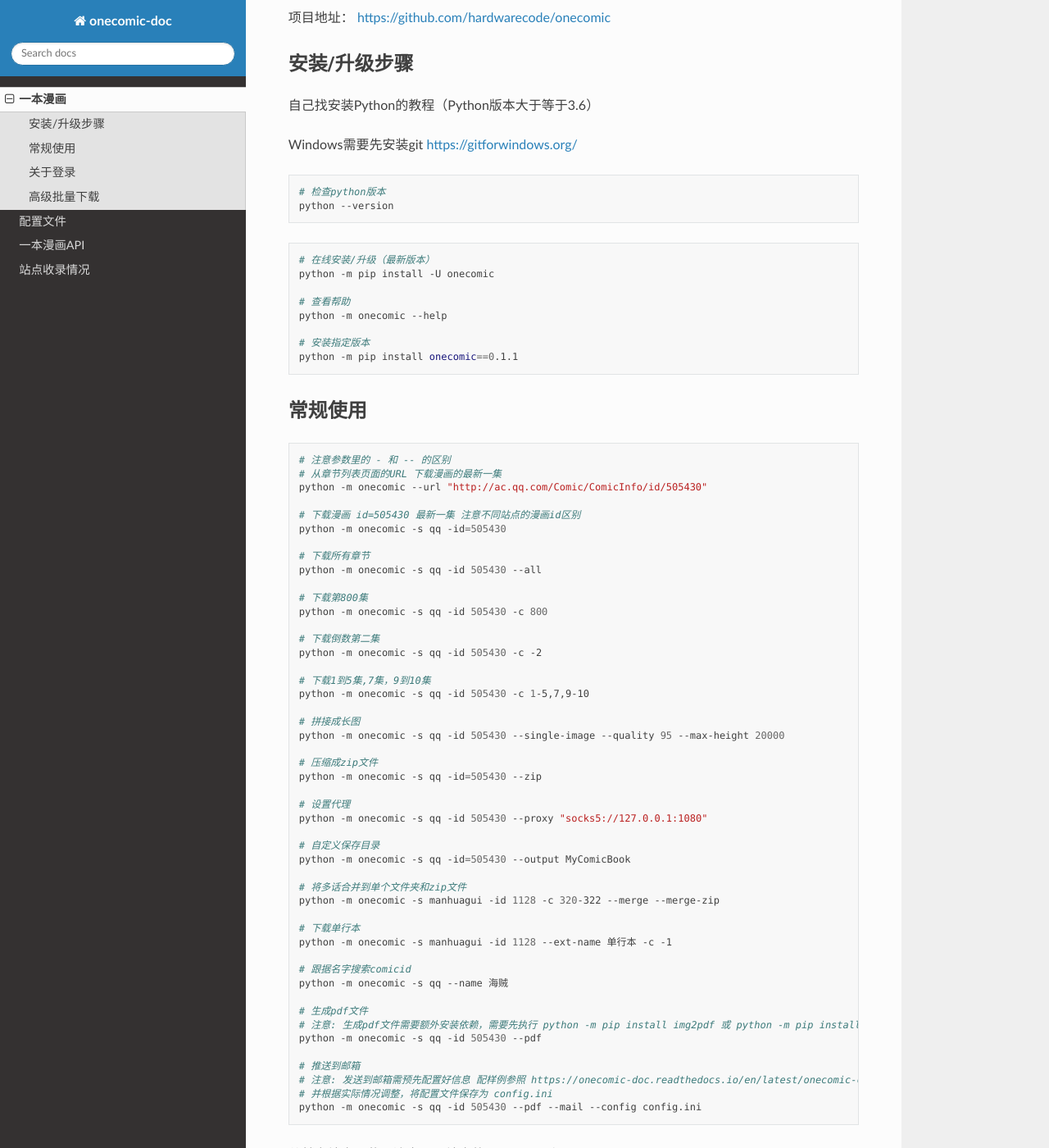
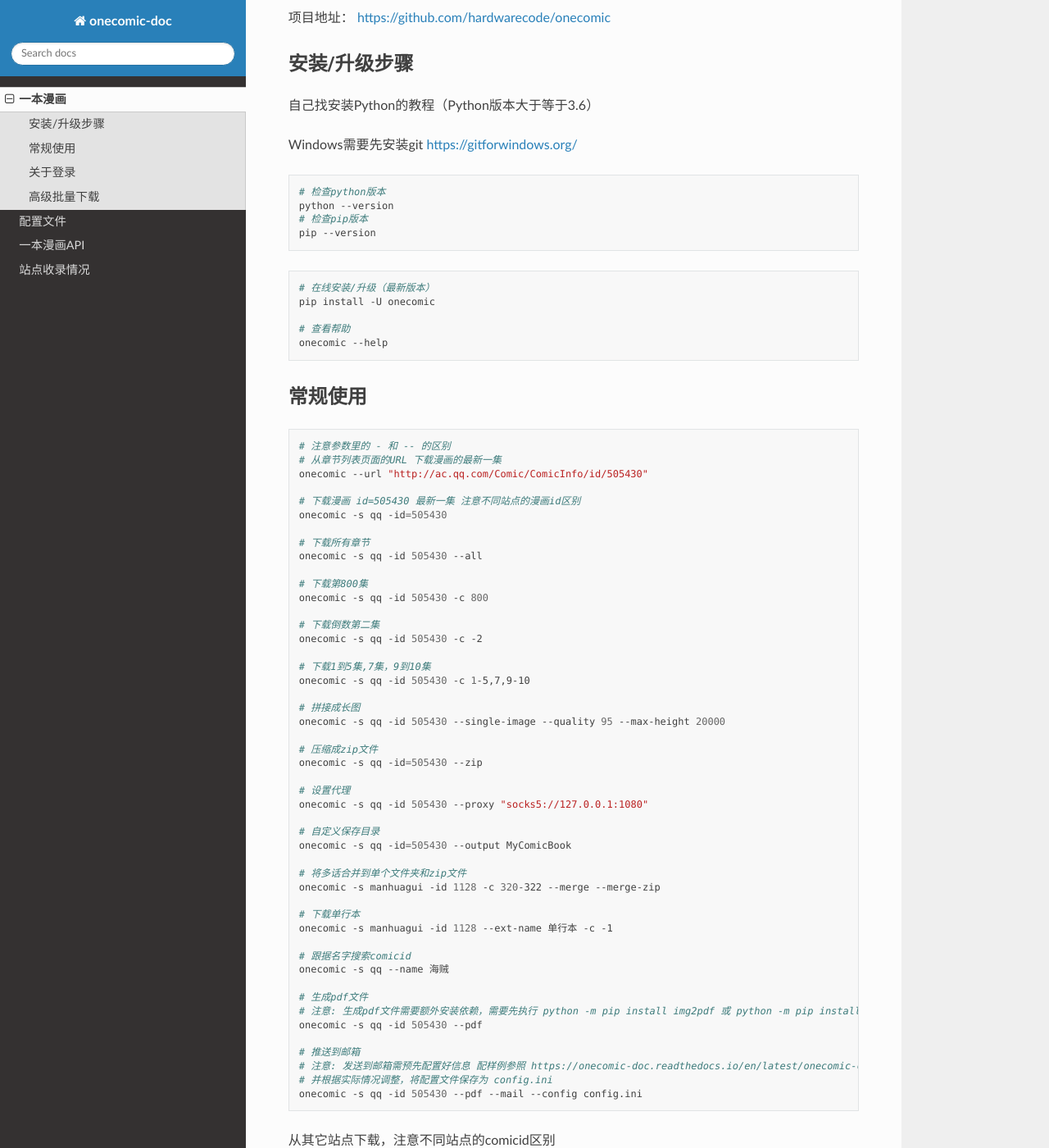
Before and after one commit to hardwarecode/onecomic-doc, a Sphinx documentation site: the page built from docs/source/onecomic.md, in a window 1280 px wide and 1400 px high, scrolled down 302 px. Shown: the whole window at 82% size. Built offline with Sphinx 7.4.7 and the Read the Docs theme 2.0.0, drawn with Linux system fonts in a browser that asks for light colours; some of the changed text lies outside the part shown.

Commit message:
简化命令

````diff
--- a/docs/source/onecomic.md
+++ b/docs/source/onecomic.md
@@ -17,17 +17,16 @@
 ```sh
 # 检查python版本
 python --version
+# 检查pip版本
+pip --version
 ```
 
 ```sh
 # 在线安装/升级（最新版本）
-python -m pip install -U onecomic
+pip install -U onecomic
 
 # 查看帮助
-python -m onecomic --help
-
-# 安装指定版本
-python -m pip install onecomic==0.1.1
+onecomic --help
 ```
 
 ## 常规使用
@@ -35,72 +34,74 @@
 ```sh
 # 注意参数里的 - 和 -- 的区别
 # 从章节列表页面的URL 下载漫画的最新一集
-python -m onecomic --url "http://ac.qq.com/Comic/ComicInfo/id/505430"
+onecomic --url "http://ac.qq.com/Comic/ComicInfo/id/505430"
 
 # 下载漫画 id=505430 最新一集 注意不同站点的漫画id区别
-python -m onecomic -s qq -id=505430
+onecomic -s qq -id=505430
 
 # 下载所有章节
-python -m onecomic -s qq -id 505430 --all
+onecomic -s qq -id 505430 --all
 
 # 下载第800集
-python -m onecomic -s qq -id 505430 -c 800
+onecomic -s qq -id 505430 -c 800
 
 # 下载倒数第二集
-python -m onecomic -s qq -id 505430 -c -2
+onecomic -s qq -id 505430 -c -2
 
 # 下载1到5集,7集，9到10集
-python -m onecomic -s qq -id 505430 -c 1-5,7,9-10
+onecomic -s qq -id 505430 -c 1-5,7,9-10
 
 # 拼接成长图
-python -m onecomic -s qq -id 505430 --single-image --quality 95 --max-height 20000
+onecomic -s qq -id 505430 --single-image --quality 95 --max-height 20000
 
 # 压缩成zip文件
-python -m onecomic -s qq -id=505430 --zip
+onecomic -s qq -id=505430 --zip
 
 # 设置代理
-python -m onecomic -s qq -id 505430 --proxy "socks5://127.0.0.1:1080"
+onecomic -s qq -id 505430 --proxy "socks5://127.0.0.1:1080"
 
 # 自定义保存目录
-python -m onecomic -s qq -id=505430 --output MyComicBook
+onecomic -s qq -id=505430 --output MyComicBook
 
 # 将多话合并到单个文件夹和zip文件
-python -m onecomic -s manhuagui -id 1128 -c 320-322 --merge --merge-zip
+onecomic -s manhuagui -id 1128 -c 320-322 --merge --merge-zip
 
 # 下载单行本
-python -m onecomic -s manhuagui -id 1128 --ext-name 单行本 -c -1
+onecomic -s manhuagui -id 1128 --ext-name 单行本 -c -1
 
 # 跟据名字搜索comicid
-python -m onecomic -s qq --name 海贼
+onecomic -s qq --name 海贼
 
 # 生成pdf文件
 # 注意: 生成pdf文件需要额外安装依赖，需要先执行 python -m pip install img2pdf 或 python -m pip install reportlab
-python -m onecomic -s qq -id 505430 --pdf
+onecomic -s qq -id 505430 --pdf
 
 # 推送到邮箱
 # 注意: 发送到邮箱需预先配置好信息 配样例参照 https://onecomic-doc.readthedocs.io/en/latest/onecomic-config.html
 # 并根据实际情况调整，将配置文件保存为 config.ini
-python -m onecomic -s qq -id 505430 --pdf --mail --config config.ini
+onecomic -s qq -id 505430 --pdf --mail --config config.ini
 ```
 
 从其它站点下载，注意不同站点的comicid区别
 ```sh
 # 从哔哩哔哩漫画下载
-python -m onecomic -s bilibili -id mc24742 -c 1
+onecomic -s bilibili -id mc24742 -c 1
 
 # 从有妖气漫画下载
-python -m onecomic -s u17 -id 195 -c 1
+onecomic -s u17 -id 195 -c 1
 
 # 从章节列表页面的URL下载
-python -m onecomic --url "https://manga.bilibili.com/detail/mc28603" -c 1
+onecomic --url "https://manga.bilibili.com/detail/mc28603" -c 1
 ```
 
 ## 关于登录
 
+登录后可下载已购买的付费资源
+
 1. [安装EditThisCookie插件](https://chrome.google.com/webstore/detail/editthiscookie/fngmhnnpilhplaeedifhccceomclgfbg)
 2. 在浏览器上登录某个站点，然后通过插件导出某个站点的cookies，并保存到本地文件 如`qq.json`
 ```sh
-python -m onecomic -s qq -id=505430 -c -1 --cookies-path="qq.json"
+onecomic -s qq -id=505430 -c -1 --cookies-path="qq.json"
 ```
 
 
@@ -108,7 +109,7 @@
 
 ```sh
 # 通过指定的URL文件列表批量下载
-python -m onecomic --url-file test/test-url-file.txt
+onecomic --url-file test/test-url-file.txt
 ```
 
 文件示例`test-url-file.txt`
@@ -123,14 +124,14 @@
 ```sh
 # 有些站点不一定支持，其它的通用参数也适用，可自行组合
 # 下载最近更新页面的1到10页 所有漫画的最新一集
-python -m onecomic -s nvshens --latest-all --latest-page 1-10
+onecomic -s nvshens --latest-all --latest-page 1-10
 
 # 展示支持的标签
-python -m onecomic -s nvshens --show-tags
+onecomic -s nvshens --show-tags
 
 # 下载标签搜索结果页面的1到10页 所有漫画的全集
-python -m onecomic -s nvshens --tag-all --tag 女神 --tag-page 1-10 --all
+onecomic -s nvshens --tag-all --tag 女神 --tag-page 1-10 --all
 
 # 下载搜索结果的所有漫画的全集
-python -m onecomic -s nhentai --search-all --search-name 汉化 --search-page 1 --all
+onecomic -s nhentai --search-all --search-name 汉化 --search-page 1 --all
 ```
````
